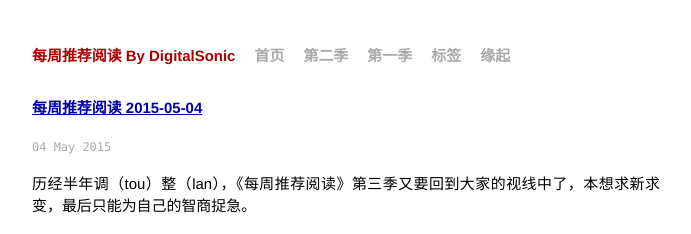
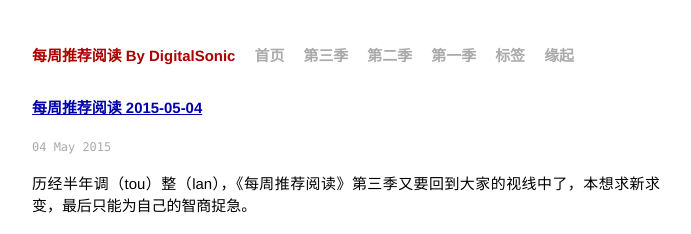
Before and after one commit to digitalsonic/recommend-reading, a Jekyll site: the page built from index.html, in a window 1280 px wide. Shown: the top 234 px of the page, without its empty margins (294-985 px from the left). Built offline with Jekyll 4.4.1, drawn with Linux system fonts in a browser that asks for light colours; Markdown is read by kramdown in place of the engine named in the settings; the list of posts is cut into pages by our own code.

Commit message:
modify menus

```diff
--- a/_layouts/default.html
+++ b/_layouts/default.html
@@ -25,6 +25,7 @@
           <div class="header">
             <h1 class="title"><a href="/">{{ site.name }}</a></h1>
             <a class="extra" href="/">首页</a>
+            <a class="extra" href="/season3">第三季</a>
             <a class="extra" href="/season2">第二季</a>
             <a class="extra" href="/season1">第一季</a>
             <a class="extra" href="/tags">标签</a>
```
